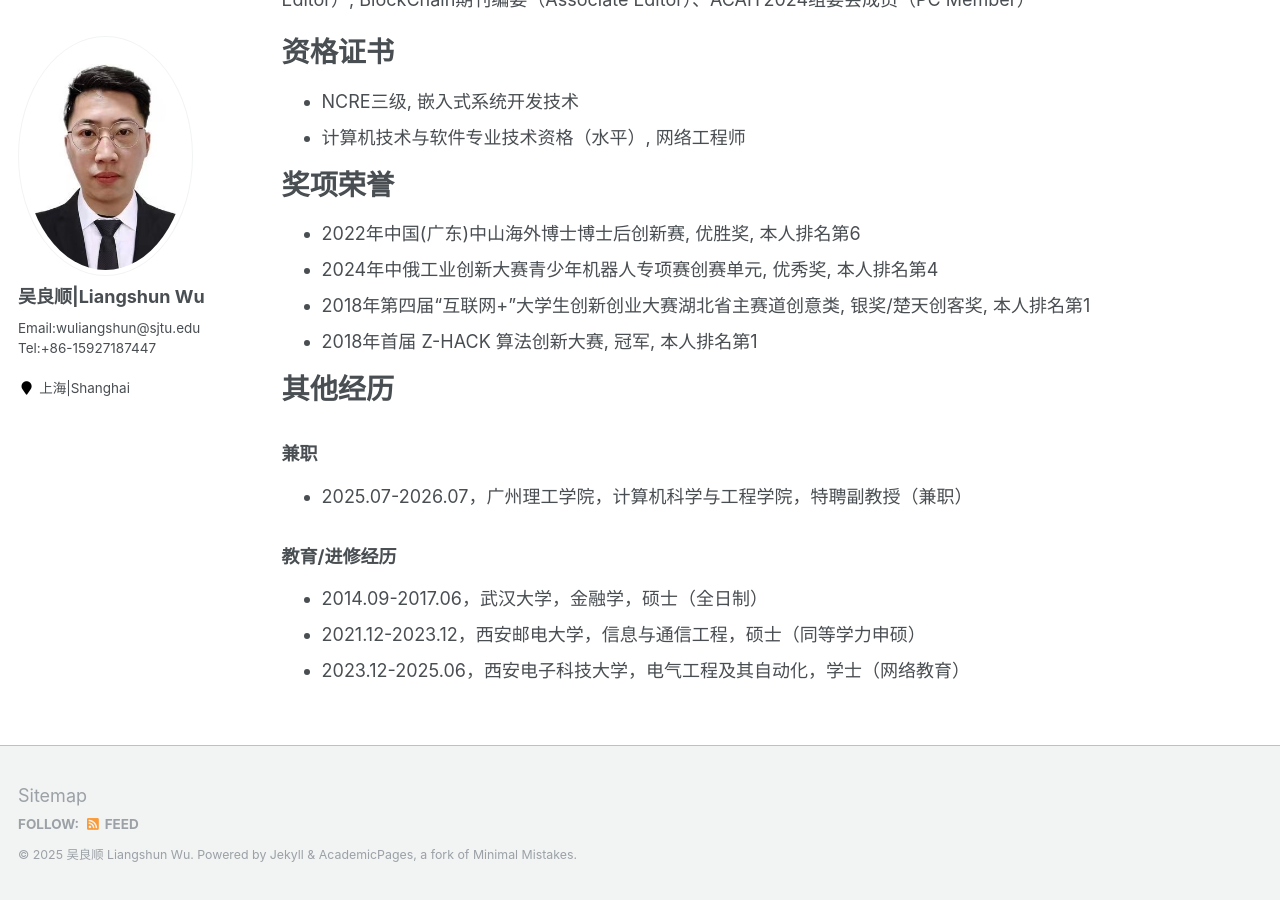
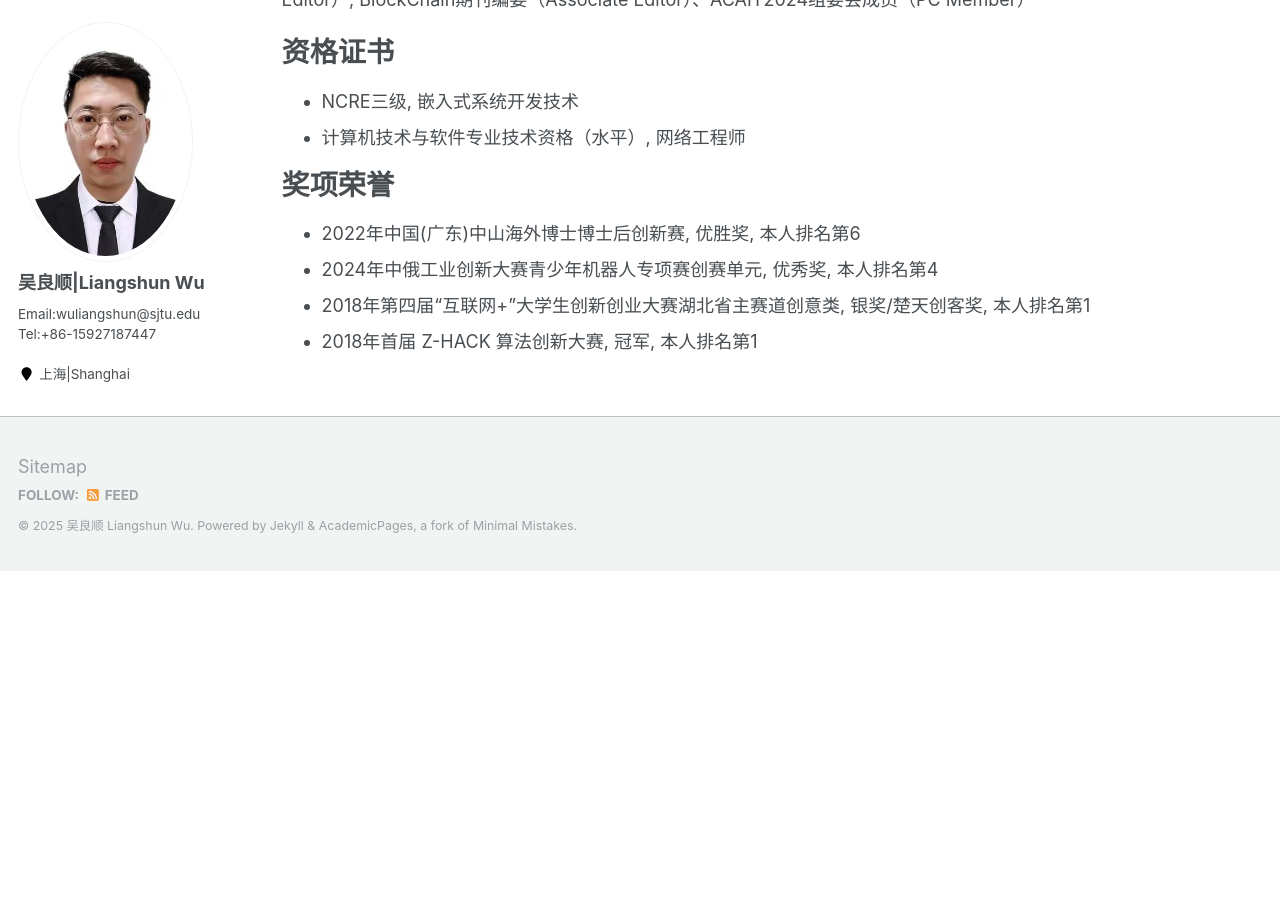
Before and after one commit to wuliangshun/wuliangshun.github.io, a Jekyll site: the page built from _pages/cv.md, in a window 1280 px wide and 900 px high, scrolled down 5262 px. Built offline with Jekyll 4.4.1, drawn with Linux system fonts in a browser that asks for light colours; after the commit the page ends 5833 px from its top, so only the background shows below that.

Commit message:
first commit

```diff
--- a/_pages/cv.md
+++ b/_pages/cv.md
@@ -149,7 +149,7 @@ IEEE会员、中国通信工业协会（CCIA）会员、中国人工智能学会
 * 2018年首届 Z-HACK 算法创新大赛, 	冠军, 	本人排名第1
 
 
-其他经历
+<!-- 其他经历
 ======
 
 ### 兼职
@@ -158,7 +158,7 @@ IEEE会员、中国通信工业协会（CCIA）会员、中国人工智能学会
 ### 教育/进修经历
 * 2014.09-2017.06，武汉大学，金融学，硕士（全日制）
 * 2021.12-2023.12，西安邮电大学，信息与通信工程，硕士（同等学力申硕）
-* 2023.12-2025.06，西安电子科技大学，电气工程及其自动化，学士（网络教育）
+* 2023.12-2025.06，西安电子科技大学，电气工程及其自动化，学士（网络教育） -->
 
 <!-- ### 培训经历
 * 2022.06-2022.12，美国北亚利桑那大学，计算机信息技术，硕士（在线硕士/online master） -->
```
